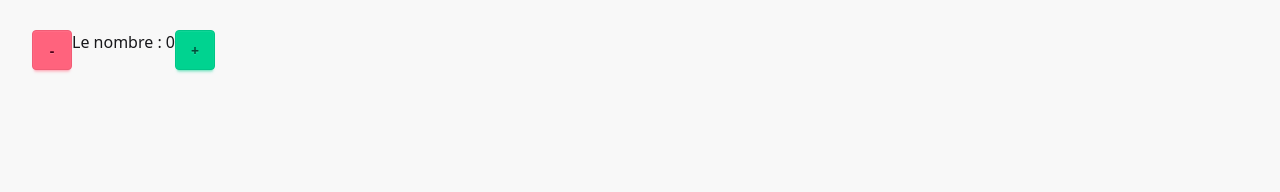
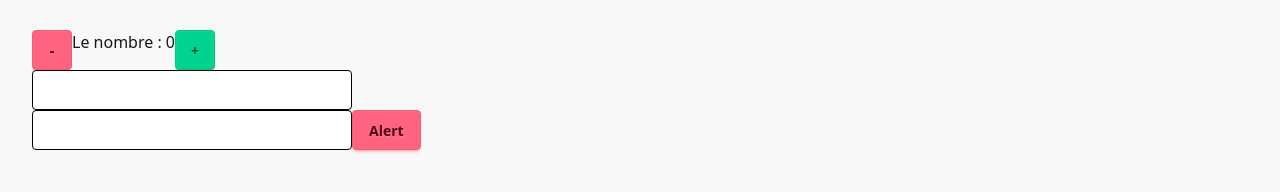
Before and after one commit to MargotRuppert/exo-vue, a Vue app: page / in a window 1280 px wide. Shown: the part 594-786 px from the top of the page. Built offline with nearby package versions, Linux system fonts and the light colour scheme.

Commit message:
exo keyup

```diff
--- a/src/components/TpBtn.vue
+++ b/src/components/TpBtn.vue
@@ -23,7 +23,7 @@ function btnDown(){
 
 </script>
 
-<style>
+<style scoped>
 #btn {
     margin-top : 50px;
     display: flex;
--- /dev/null
+++ b/src/components/TpEvent.vue
@@ -0,0 +1,32 @@
+<template>
+<input @keyup="afficherInput($event)" type="text" class="input">
+<p > {{ text }}</p>
+<input id="input2" @keyup.esc="afficherEsc($event)" type="text" class="input">
+<button @click="alertBtn('hello there')" class="btn btn-error">Alert</button>
+</template>
+
+<script setup>
+import {ref} from "vue";
+
+
+let text = ref("");
+
+function afficherInput(e){
+text.value = e.target.value;
+}
+
+function afficherEsc(){
+
+}
+
+function alertBtn(message) {
+  alert(message)
+}
+</script>
+
+<style scoped>
+template {
+    display: flex;
+    flex-direction: column;
+}
+</style>
--- a/src/views/Home.vue
+++ b/src/views/Home.vue
@@ -1,11 +1,13 @@
 <template>
 <TpData></TpData>
 <TpBtn></TpBtn>
+<TpEvent></TpEvent>
 </template>
 
 <script setup lang='js'>
 import TpData from '../components/TpData.vue';
 import TpBtn from '../components/TpBtn.vue';
+import TpEvent from '../components/TpEvent.vue';
 
 </script>
 
```
